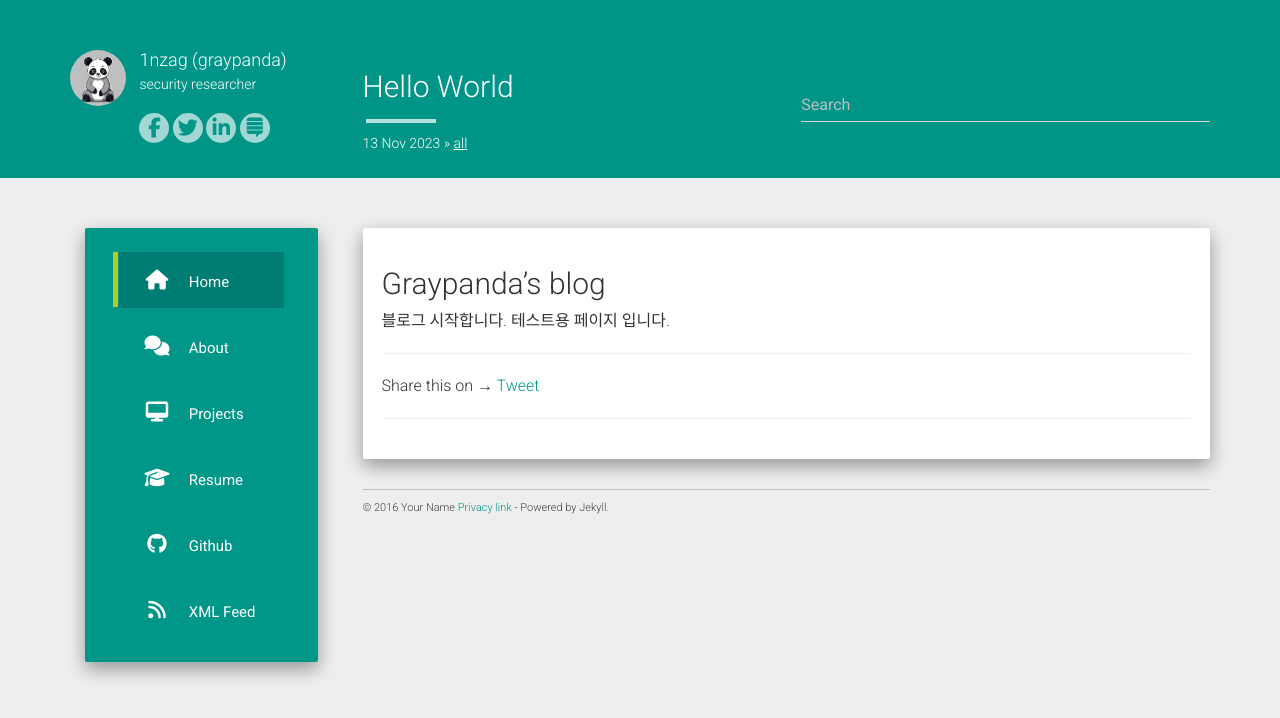
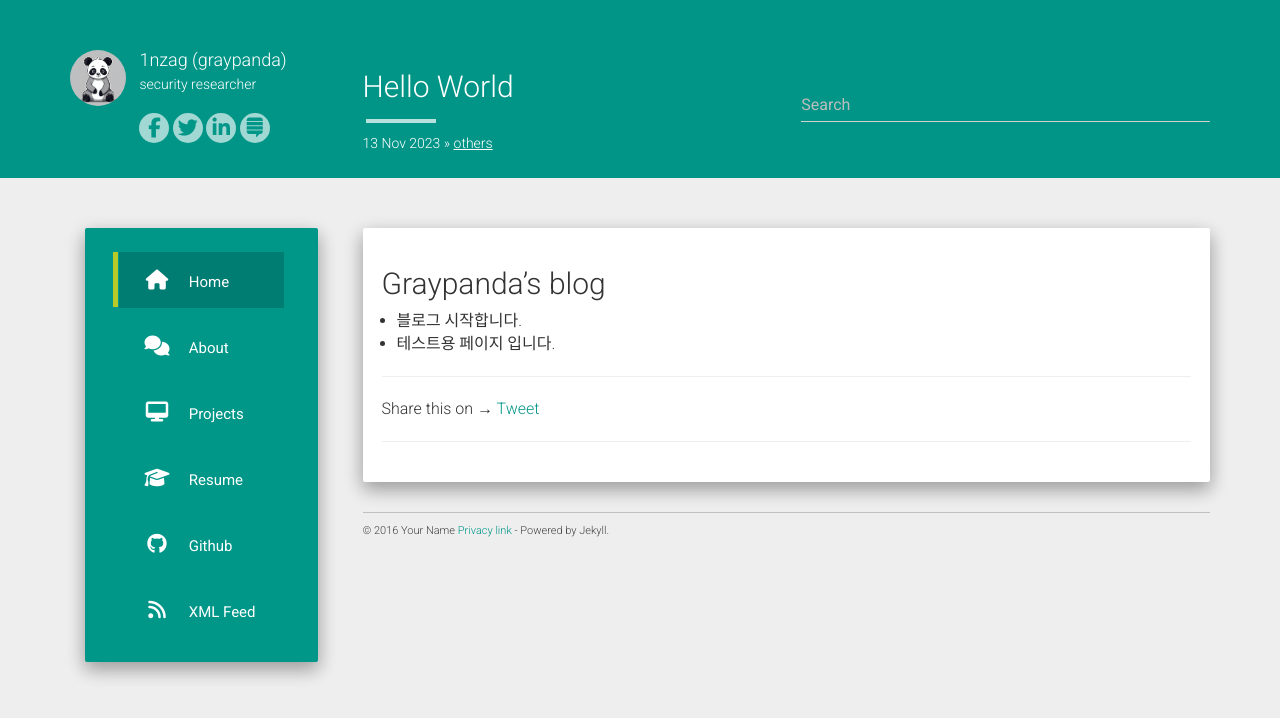
Before and after one commit to 1nzag/1nzag.github.io, a Jekyll site: the page built from _posts/2023-11-13-hello-world.md, in a window 1280 px wide. Shown: the top 718 px of the page. Built offline with Jekyll 4.4.1, drawn with Linux system fonts in a browser that asks for light colours; nearby versions of some CDN libraries; comment, search, counter and statistics services are not loaded.

```diff
--- a/_posts/2023-11-13-hello-world.md
+++ b/_posts/2023-11-13-hello-world.md
@@ -2,9 +2,9 @@
 layout: post
 title:  "Hello World"
 date:   2023-11-13 22:09:30
-categories: all
+categories: others
 ---
 
 ## Graypanda's blog
-블로그 시작합니다.
-테스트용 페이지 입니다.
++ 블로그 시작합니다.
++ 테스트용 페이지 입니다.
```
Also changed, not shown: category/others.md (added, +6 -0 lines), 1 other file.
